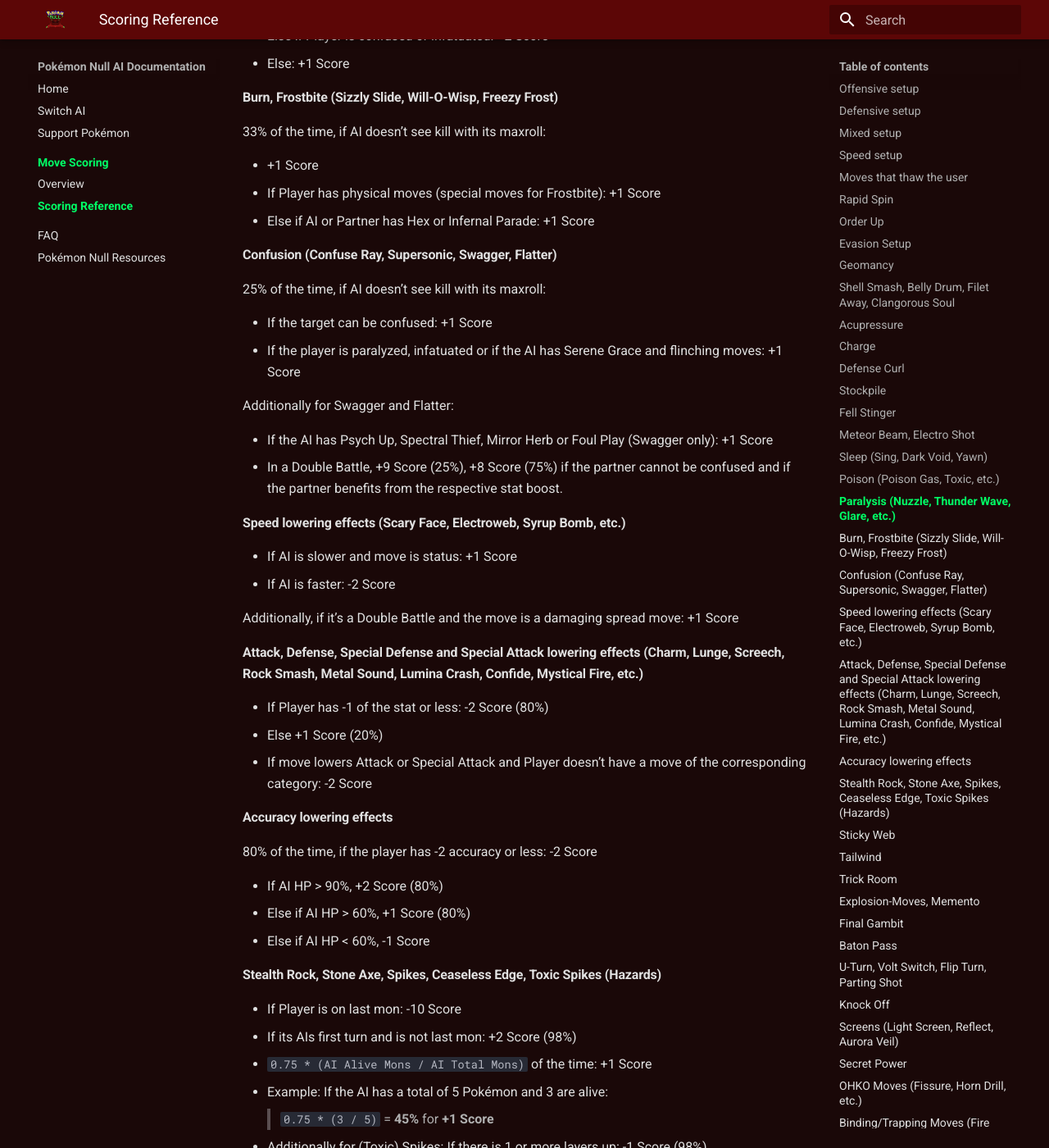
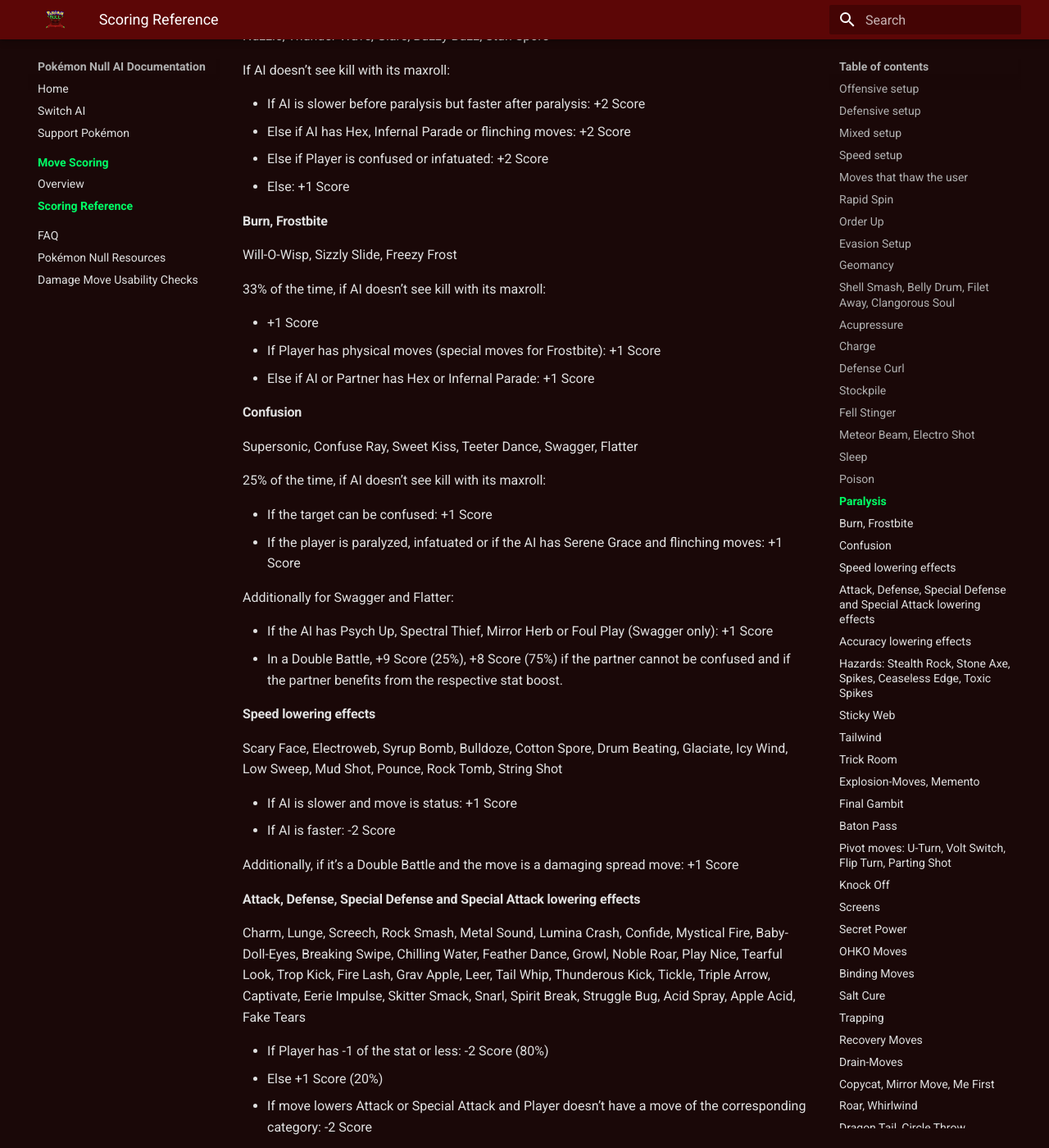
Before and after one commit to jellytronical/Null-AI-Documentation, an MkDocs documentation site: the page built from docs/move-scoring-reference.md, in a window 1280 px wide and 1400 px high, scrolled down 4583 px. Shown: the whole window at 82% size. Built offline with MkDocs 1.6.1 and Material for MkDocs 9.7.7, drawn with Linux system fonts in a browser that asks for light colours; some of the changed text lies outside the part shown.

```diff
--- a/docs/move-scoring-reference.md
+++ b/docs/move-scoring-reference.md
@@ -145,7 +145,10 @@ If move can faint Player:
 * Else -20 Score
 
 <a id="sleep-sing-dark-void-yawn"></a>
-#### Sleep (Sing, Dark Void, Yawn)
+#### Sleep
+
+Sing, Sleep Powder, Hypnosis, Lovely Kiss, Spore, Grass Whistle, Yawn, Dark Void
+
 25% of the time, if AI doesn’t see kill with its maxroll:
 
 * If the target can be put to sleep: +1 Score
@@ -155,7 +158,10 @@ If move can faint Player:
 Additionally, if it’s a Double Battle and the move is Dark Void: +2 Score (80%)
 
 <a id="poison-poison-gas-toxic"></a>
-#### Poison (Poison Gas, Toxic, etc.)
+#### Poison
+
+Poison Gas, Toxic, Mortal Spin, Poison Powder, Toxic Thread
+
 20% of the time, if AI doesn’t see kill with its maxroll, and if the player’s HP is > 20%:
 
 * If the player has no damaging moves: +1 Score
@@ -163,7 +169,10 @@ Additionally, if it’s a Double Battle and the move is Dark Void: +2 Score (80%
 * If AI has Venoshock, Hex, Infernal Parade, Venom Drench or Merciless: +1 Score
 
 <a id="paralysis-nuzzle-thunder-wave-glare"></a>
-#### Paralysis (Nuzzle, Thunder Wave, Glare, etc.)
+#### Paralysis
+
+Nuzzle, Thunder Wave, Glare, Buzzy Buzz, Stun Spore
+
 If AI doesn’t see kill with its maxroll:
 
 * If AI is slower before paralysis but faster after paralysis: +2 Score
@@ -172,7 +181,10 @@ If AI doesn’t see kill with its maxroll:
 * Else: +1 Score
 
 <a id="burn-frostbite-sizzly-slide-will-o-wisp-freezy-frost"></a>
-#### Burn, Frostbite (Sizzly Slide, Will-O-Wisp, Freezy Frost)
+#### Burn, Frostbite
+
+Will-O-Wisp, Sizzly Slide, Freezy Frost
+
 33% of the time, if AI doesn’t see kill with its maxroll:
 
 * +1 Score
@@ -180,7 +192,10 @@ If AI doesn’t see kill with its maxroll:
 * Else if AI or Partner has Hex or Infernal Parade: +1 Score
 
 <a id="confusion-confuse-ray-supersonic-swagger-flatter"></a>
-#### Confusion (Confuse Ray, Supersonic, Swagger, Flatter)
+#### Confusion
+
+Supersonic, Confuse Ray, Sweet Kiss, Teeter Dance, Swagger, Flatter
+
 25% of the time, if AI doesn’t see kill with its maxroll:
 
 * If the target can be confused: +1 Score
@@ -192,7 +207,9 @@ Additionally for Swagger and Flatter:
 * In a Double Battle, +9 Score (25%), +8 Score (75%) if the partner cannot be confused and if the partner benefits from the respective stat boost.
 
 <a id="speed-lowering-effects"></a>
-#### Speed lowering effects (Scary Face, Electroweb, Syrup Bomb, etc.)
+#### Speed lowering effects
+
+Scary Face, Electroweb, Syrup Bomb, Bulldoze, Cotton Spore, Drum Beating, Glaciate, Icy Wind, Low Sweep, Mud Shot, Pounce, Rock Tomb, String Shot
 
 * If AI is slower and move is status: +1 Score
 * If AI is faster: -2 Score
@@ -200,7 +217,9 @@ Additionally for Swagger and Flatter:
 Additionally, if it’s a Double Battle and the move is a damaging spread move: +1 Score
 
 <a id="attack-defense-special-defense-and-special-attack-lowering-effects"></a>
-#### Attack, Defense, Special Defense and Special Attack lowering effects (Charm, Lunge, Screech, Rock Smash, Metal Sound, Lumina Crash, Confide, Mystical Fire, etc.)
+#### Attack, Defense, Special Defense and Special Attack lowering effects
+
+Charm, Lunge, Screech, Rock Smash, Metal Sound, Lumina Crash, Confide, Mystical Fire, Baby-Doll-Eyes, Breaking Swipe, Chilling Water, Feather Dance, Growl, Noble Roar, Play Nice, Tearful Look, Trop Kick, Fire Lash, Grav Apple, Leer, Tail Whip, Thunderous Kick, Tickle, Triple Arrow, Captivate, Eerie Impulse, Skitter Smack, Snarl, Spirit Break, Struggle Bug, Acid Spray, Apple Acid, Fake Tears
 
 * If Player has -1 of the stat or less: -2 Score (80%)
 * Else +1 Score (20%)
@@ -208,6 +227,9 @@ Additionally, if it’s a Double Battle and the move is a damaging spread move:
 
 <a id="accuracy-lowering-effects"></a>
 #### Accuracy lowering effects
+
+Flash, Kinesis, Mud Slap, Sand Attack, Smokescreen
+
 80% of the time, if the player has -2 accuracy or less: -2 Score
 
 * If AI HP > 90%, +2 Score (80%)
@@ -215,7 +237,7 @@ Additionally, if it’s a Double Battle and the move is a damaging spread move:
 * Else if AI HP < 60%, -1 Score
 
 <a id="stealth-rock-stone-axe-spikes-ceaseless-edge-toxic-spikes-hazards"></a>
-#### Stealth Rock, Stone Axe, Spikes, Ceaseless Edge, Toxic Spikes (Hazards)
+#### Hazards: Stealth Rock, Stone Axe, Spikes, Ceaseless Edge, Toxic Spikes
 
 * If Player is on last mon: -10 Score
 * If its AIs first turn and is not last mon: +2 Score (98%)
@@ -285,7 +307,7 @@ Additionally:
 * If AI can pass something positive: +1 Score
 
 <a id="u-turn-volt-switch-flip-turn-parting-shot"></a>
-#### U-Turn, Volt Switch, Flip Turn, Parting Shot
+#### Pivot moves: U-Turn, Volt Switch, Flip Turn, Parting Shot
 
 * If AI is Palafin: +12 Score (doesn’t stack with anything else)
 * If AI kills Player in more than 3 hits: +6 Score (unless move is Parting Shots, which already starts as +6 Score due to being a status move)
@@ -297,7 +319,10 @@ Additionally:
 * If AI kills Player in more than 3 hits: +6 Score (Unless Player cannot lose the item)
 
 <a id="screens-light-screen-reflect-aurora-veil"></a>
-#### Screens (Light Screen, Reflect, Aurora Veil)
+#### Screens
+
+Light Screen, Reflect, Aurora Veil
+
 If AI should set screen:
 
 * +1 Score (50%)
@@ -310,7 +335,9 @@ AI fails the should set screen routine if the player has no physical move when R
 25% of the time, if Grassy Terrain is active: +6 Score
 
 <a id="ohko-moves-fissure-horn-drill"></a>
-#### OHKO Moves (Fissure, Horn Drill, etc.)
+#### OHKO Moves
+
+Fissure, Guillotine, Horn Drill, Sheer Cold
 
 * If AI kills player in 3 or more hits: +6 Score
 * Else +5 Score
@@ -318,7 +345,9 @@ AI fails the should set screen routine if the player has no physical move when R
 * If Player has Focus Band or Focus Sash/Sturdy active: -20 Score
 
 <a id="binding-moves-fire-spin-whirlpool-snap-trap"></a>
-#### Binding/Trapping Moves (Fire Spin, Whirlpool, Snap Trap, etc.)
+#### Binding Moves
+
+Bind, Clamp, Fire Spin, Infestation, Magma Storm, Sand Tomb, Snap Trap, Thunder Cage, Whirlpool, Wrap
 
 * If player is immune to trapping: -20 Score
 * +6 Score (80%), +8 Score (20%)
@@ -331,12 +360,17 @@ AI fails the should set screen routine if the player has no physical move when R
 * If player is Water or Steel Type: +1 Score
 
 <a id="trapping-octolock-mean-look-anchor-shot-spirit-shackle-thousand-waves-jaw-lock"></a>
-#### Trapping (Octolock, Mean Look, Anchor Shot, Spirit Shackle, Thousand Waves, Jaw Lock, etc.)
+#### Trapping
+
+Octolock, Mean Look, Fairy Lock, Anchor Shot, Spirit Shackle, Thousand Waves, Jaw Lock
 
 * If player isn’t immune to trapping: +6 Score
 
 <a id="recovery-moves-recover-slack-off-heal-order-roost-strength-sap-pain-split"></a>
-#### Recovery Moves (Recover, Slack Off, Heal Order, Roost, Strength Sap, Pain Split, etc.)
+#### Recovery Moves
+
+Recover, Slack Off, Heal Order, Roost, Strength Sap, Pain Split, Lunar Blessing, Milk Drink, Moonlight, Morning Sun, Purify, Rest, Shore Up, Soft-Boiled, Synthesis, Life Dew, Jungle Healing
+
 
 * If AI decides it should recover: +1 Score
 * Else: -1 Score
@@ -345,7 +379,10 @@ AI fails the should set screen routine if the player has no physical move when R
 For extra details on the function that AI uses to decide when to recover, see the extra details below.
 
 <a id="drain-moves-giga-drain-draining-kiss"></a>
-#### Drain-Moves (Giga Drain, Draining Kiss, etc.)
+#### Drain-Moves
+
+Absorb, Bitter Blade, Bouncy Bubble, Drain Punch, Dream Eater, Draining Kiss, Giga Drain, Horn Leech, Leech Life, Matcha Gotcha, Mega Drain, Oblivion Wing, Parabolic Charge
+
 If the target doesn’t have Liquid Ooze:
 
 * If AI is at half HP or under, and if that move kills player in <= 4 hits: +6 Score
@@ -353,6 +390,7 @@ If the target doesn’t have Liquid Ooze:
 
 <a id="copycat-mirror-move-me-first"></a>
 #### Copycat, Mirror Move, Me First
+
 AI understands what move will be copied and applies its AI routine on it
 
 <a id="roar-whirlwind"></a>
@@ -474,7 +512,9 @@ AI understands what move will be copied and applies its AI routine on it
 * If Player is trapped: +2 Score
 
 <a id="weather-terrain-moves"></a>
-#### Weather & Terrain Moves (Sunny Day, Sandstorm, Electric Terrain, etc.)
+#### Weather & Terrain Moves
+
+Hail, Rain Dance, Sandstorm, Snowscape, Sunny Day, Electric Terrain, Grassy Terrain, Misty Terrain, Psychic Terrain
 
 * +2 Score
 * If AI holds an item that increases its duration: +1 Score (80%)
@@ -503,7 +543,8 @@ AI understands what move will be copied and applies its AI routine on it
 * If AIs last used move was Fury Cutter / Echoed Voice: +2 Score
 
 <a id="protection-protect-kings-shield"></a>
-#### Protection (Protect, King’s Shield, etc.)
+#### Protection
+
 Protect, Detect, Spiky Shield, Silk Trap, King’s Shield, Baneful Bunker, Obstruct, Burning Bulwark
 
 * If Player is incapacitated: -20 Score
@@ -670,11 +711,13 @@ AI always chooses first fainted mon in party order.
   * Unconditional +1 Score for every other stat
 * Psych Up on Partner in a Double Battle: If Partner has more raised stats: +10 Score (25%), +8 Score (75%)
 
+<a id="recharge"></a>
 #### Recharge
 Hyper Beam, Blast Burn, Hydro Cannon, Frenzy Plant, Giga Impact, Rock Wrecker, Roar of Time, Prismatic Laser, Meteor Assault, Eternabeam
 
 * If move cannot faint player: -1 Score
 
+<a id="double-battle-only"></a>
 #### Double Battle only
 
 If the status move targets a partner, it does not get the base +6 Score by default.
@@ -686,13 +729,16 @@ If the partner has one of the following abilities: +6 Score (25%)
 * Motor Drive (if Speed can be increased)
 * Contrary
 
+<a id="priority-moves-weakness-policy"></a>
 #### Priority Moves - Weakness Policy
 If priority move can activate Weakness Policy: +12 Score (25%), +8 Score (75%)
 
+<a id="spread-moves-to-override-negative-abilities-brutal-swing"></a>
 #### Spread Moves to override negative abilities (Brutal Swing)
 The following abilities count as a negative ability: Emergency Exit, Truant, Defeatist, Slow Start.
 If Partner is Mummy, Wandering Spirit or Lingering Aroma and move cannot faint partner: +9 Score (25%), +7 Score (75%)
 
+<a id="beat-up-double-battle-only"></a>
 #### Beat Up (Double Battle only)
 +9 Score (75%), +12 Score (25%) if:
 
@@ -701,17 +747,21 @@ If Partner is Mummy, Wandering Spirit or Lingering Aroma and move cannot faint p
 * Beat Up cannot faint the partner
 * Partner is first turn out
 
+<a id="heal-pulse-floral-healing-pollen-puff"></a>
 #### Heal Pulse, Floral Healing, Pollen Puff
 If Partner is under half health and user is faster than both player mons: +6 Score
 
+<a id="helping-hand"></a>
 #### Helping Hand
 If Partner move is not a status move: +7 Score (50%)
 
+<a id="dragon-cheer"></a>
 #### Dragon Cheer
 
 * +6 Score
 * If Partner is Dragon Type: +1 Score
 
+<a id="coaching"></a>
 #### Coaching
 50% of the time:
 
@@ -719,18 +769,22 @@ If Partner move is not a status move: +7 Score (50%)
 * If partner attack stat < +2: +1 Score (50%)
 * If partner defense stat < +2: +1 Score (50%)
 
+<a id="role-play"></a>
 #### Role Play
 If user doesn’t already have Huge Power or Pure Power and if partner has Huge Power, Pure Power or Illuminate: +10 Score (25%), +8 Score (75%)
 
+<a id="entrainment"></a>
 #### Entrainment
 If user has Huge Power and Partner doesn’t have Huge Power or Pure Power: +10 Score (25%), +8 Score (75%)
 
+<a id="teatime"></a>
 #### Teatime
 
 * -1 Score (50%)
 * If user or partner has pinch berries: +8 Score
 * Else if user or partner has a berry: +6 Score
 
+<a id="instruct"></a>
 #### Instruct
 Starts at +6 Score and AI tries to evaluate the instructed move on the partner:
 
@@ -739,18 +793,22 @@ Starts at +6 Score and AI tries to evaluate the instructed move on the partner:
 
 If the evaluated move isn’t a status move and a spread move: +1 Score (50%)
 
+<a id="acupressure-speed-swap"></a>
 #### Acupressure, Speed Swap
 +8 Score (25%), +0 Score (75%)
 
+<a id="ally-switch"></a>
 #### Ally Switch
 20% of the time, if Player kills AI-Partner:
 
 * If fast kill: +2 Score
 * If slow kill: +1 Score
 
+<a id="follow-me-rage-powder"></a>
 #### Follow Me, Rage Powder
 If Player kills AI-Partner: +1 Score (50%)
 
+<a id="round"></a>
 #### Round
 
 To understand Round AI, it is important to first understand how partner move scoring works in Double Battles.
--- a/mkdocs.yml
+++ b/mkdocs.yml
@@ -23,6 +23,7 @@ nav:
       - Scoring Reference: move-scoring-reference.md
   - FAQ: faq.md
   - Pokémon Null Resources: resources.md
+  - Damage Move Usability Checks: usability.md
 site_url: https://jellytronical.github.io/Null-AI-Documentation/
 markdown_extensions:
   - admonition
```
Also changed, not shown: other parts of docs/move-scoring-reference.md (+2 -2 lines), docs/support-pokemon.md (+2 -0 lines), docs/usability.md (added, +31 -0 lines), docs/assets/support-cinccino.png (added), docs/assets/support-druddigon.png (added), docs/assets/support-scizor.png.
